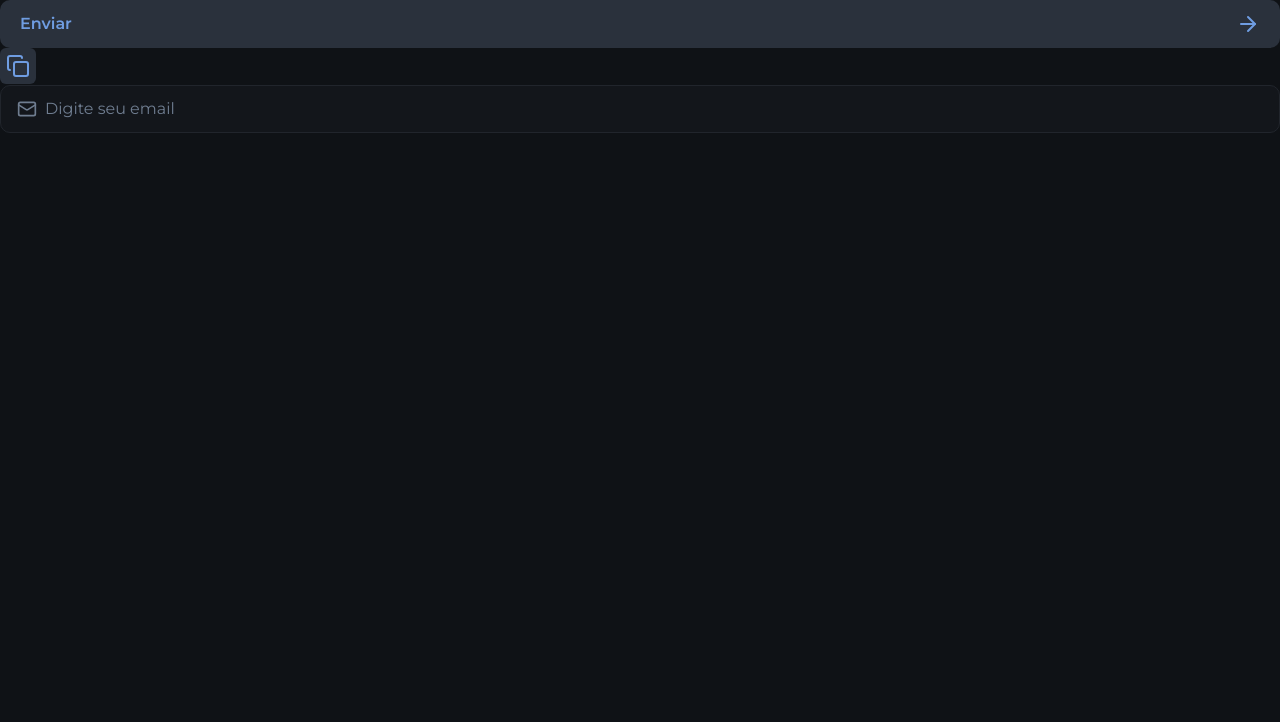
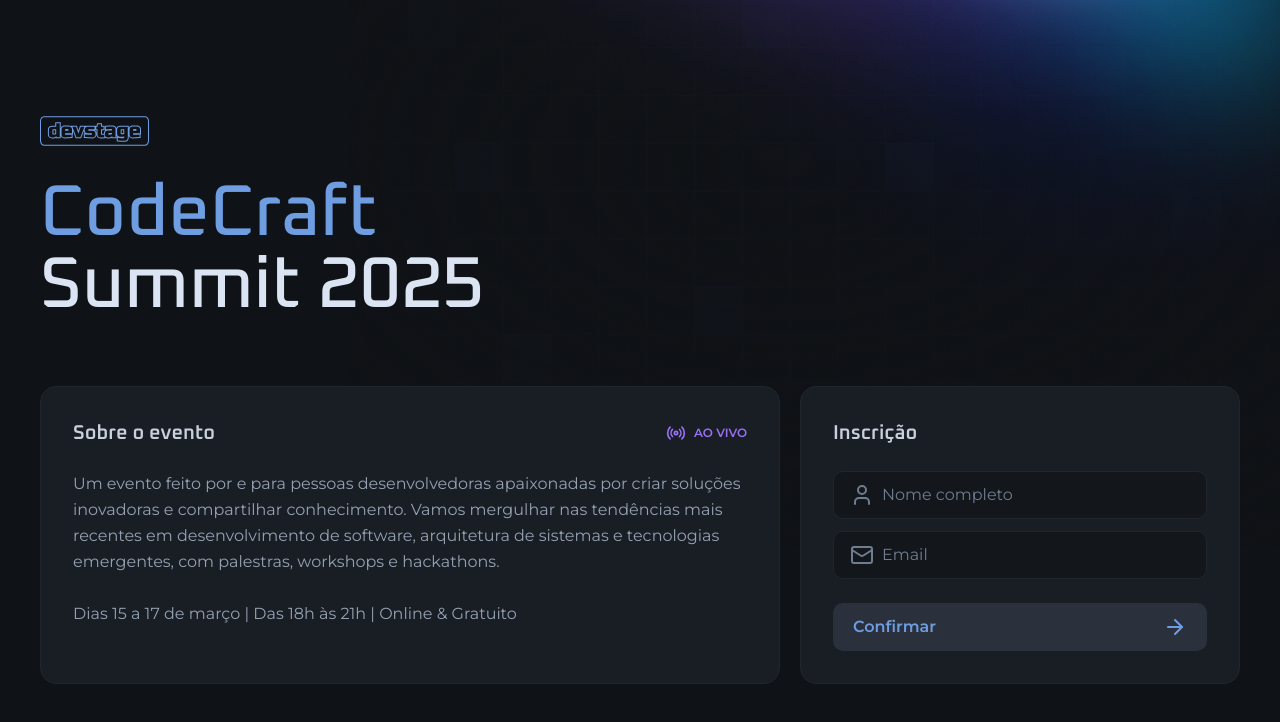
Before and after one commit to GuilhermeAG015/nlw_18_02_2025, a Next.js app: page / in a window 1280 px wide. Shown: the top 722 px of the page. Built offline with nearby package versions, Linux system fonts and the light colour scheme.

Commit message:
Adding components and styles to the page

```diff
--- a/src/app/layout.tsx
+++ b/src/app/layout.tsx
@@ -1,13 +1,13 @@
 import './globals.css'
 
-import type { Metadata } from "next";
+import type { Metadata } from 'next'
 
 import { Montserrat, Oxanium } from 'next/font/google'
 
 export const metadata: Metadata = {
-  title: "Devstage",
-  description: "Devstage",
-};
+  title: 'Devstage',
+  description: 'Devstage',
+}
 
 const oxanium = Oxanium({
   weight: ['500', '600'],
@@ -24,13 +24,13 @@
 export default function RootLayout({
   children,
 }: Readonly<{
-  children: React.ReactNode;
+  children: React.ReactNode
 }>) {
   return (
     <html lang="en" className={`${oxanium.variable} ${montserrat.variable}`}>
-      <body className='bg-gray-900 text-gray-100 antialiased'>
+      <body className="bg-gray-900 text-gray-100 antialiased bg-[url(/background.png)] bg-no-repeat bg-top md:bg-right-top">
         {children}
       </body>
     </html>
-  );
+  )
 }
--- a/src/app/page.tsx
+++ b/src/app/page.tsx
@@ -1,27 +1,71 @@
-import { ArrowRight, Copy, Mail } from "lucide-react";
+import Image from 'next/image'
 
-import { Button } from "@/components/Button";
-import { IconButton } from "@/components/IconButton";
-import { InputRoot, InputIcon, InputField } from "@/components/Input";
+import { Button } from '@/components/Button'
+import { InputField, InputIcon, InputRoot } from '@/components/Input'
+import { ArrowRight, Mail, Radio, User } from 'lucide-react'
+import logo from '../assets/logo.svg'
 
 export default function Home() {
   return (
-    <main>
-      <Button>
-        Enviar
-        <ArrowRight />
-      </Button>
-      <IconButton>
-        <Copy />
-      </IconButton>
-      <div>
-        <InputRoot>
-          <InputIcon>
-            <Mail className="size-5" />
-          </InputIcon>
-          <InputField placeholder="Digite seu email" />
-        </InputRoot>
+    <main className="max-w-[1240px] mx-auto px-5 py-8 md:py-0">
+      <div className="min-h-dvh flex flex-col justify-center gap-16">
+        <div className="flex flex-col gap-8 items-center md:items-start">
+          <Image src={logo} alt="devstage" width={108.5} height={30} />
+          <h1 className="text-4xl text-center leading-none font-heading font-medium flex flex-col md:text-7xl md:text-left">
+            <span className="text-blue">CodeCraft</span>
+            Summit 2025
+          </h1>
+        </div>
+        <div className="flex gap-5 items-stretch flex-col md:flex-row">
+          <div className="flex-1 bg-gray-700 border border-gray-600 rounded-2xl p-8 space-y-6">
+            <div className="flex items-center justify-between">
+              <h2 className="font-heading font-semibold text-gray-200 text-xl">
+                Sobre o evento
+              </h2>
+              <span className="text-purple font-semibold text-xs flex items-center gap-2">
+                <Radio className="size-5" />
+                AO VIVO
+              </span>
+            </div>
+            <p className="text-gray-300 leading-relaxed text-sm md:text-base">
+              Um evento feito por e para pessoas desenvolvedoras apaixonadas por
+              criar soluções inovadoras e compartilhar conhecimento. Vamos
+              mergulhar nas tendências mais recentes em desenvolvimento de
+              software, arquitetura de sistemas e tecnologias emergentes, com
+              palestras, workshops e hackathons.
+              <br />
+              <br />
+              Dias 15 a 17 de março | Das 18h às 21h | Online & Gratuito
+            </p>
+          </div>
+          <form className="bg-gray-700 border border-gray-600 rounded-2xl p-8 space-y-6 w-full md:max-w-[440px]">
+            <h2 className="font-heading font-semibold text-gray-200 text-xl">
+              Inscrição
+            </h2>
+
+            <div className="space-y-3">
+              <InputRoot>
+                <InputIcon>
+                  <User />
+                </InputIcon>
+                <InputField type="text" placeholder="Nome completo" />
+              </InputRoot>
+
+              <InputRoot>
+                <InputIcon>
+                  <Mail />
+                </InputIcon>
+                <InputField type="email" placeholder="Email" />
+              </InputRoot>
+            </div>
+
+            <Button type="submit">
+              Confirmar
+              <ArrowRight />
+            </Button>
+          </form>
+        </div>
       </div>
     </main>
-  );
+  )
 }
```
Also changed, not shown: public/background.png (added), src/assets/logo.svg (added).
